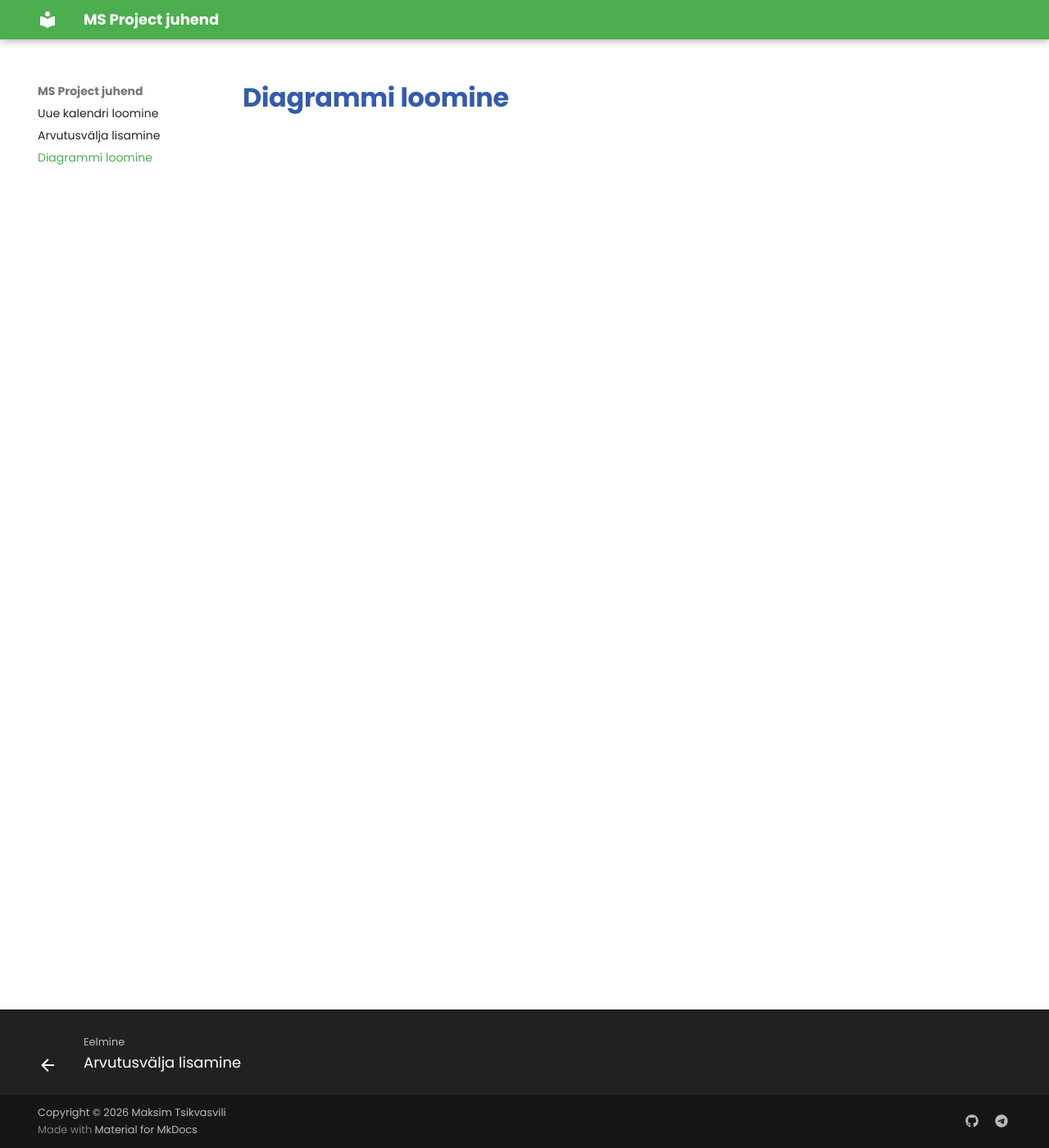
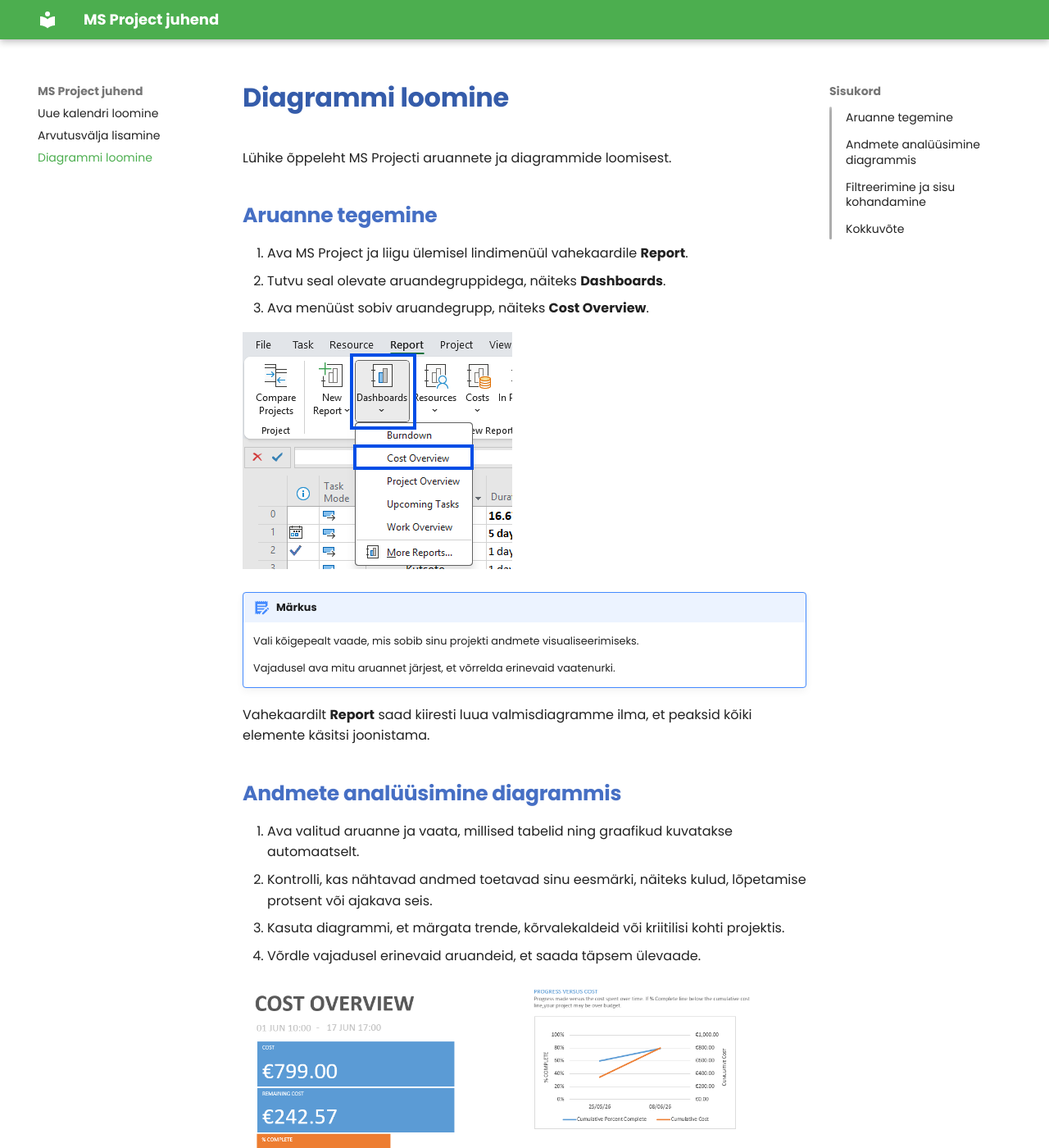
Before and after one commit to maksimts-kool/TA-Kalender, an MkDocs documentation site: the page built from docs/diagramm.md, in a window 1280 px wide and 1400 px high. Shown: the whole window at 82% size. Built offline with MkDocs 1.6.1 and Material for MkDocs 9.7.7, drawn with Linux system fonts in a browser that asks for light colours; some of the changed text lies outside the part shown.

Commit message:
Add arvutusvaljad and diagramm information

```diff
--- a/docs/diagramm.md
+++ b/docs/diagramm.md
@@ -4,3 +4,47 @@
 ---
 
 # <span style="font-weight: 800; color: #355caa;">Diagrammi loomine</span>
+
+Lühike õppeleht MS Projecti aruannete ja diagrammide loomisest.
+
+## <span style="font-weight: 750; color: #466fc4;">Aruanne tegemine</span>
+
+1. Ava MS Project ja liigu ülemisel lindimenüül vahekaardile **Report**.
+2. Tutvu seal olevate aruandegruppidega, näiteks **Dashboards**.
+3. Ava menüüst sobiv aruandegrupp, näiteks **Cost Overview**.
+
+![Aruanne tegemine](images/diagramm1.png)
+
+!!! note "Märkus"
+    Vali kõigepealt vaade, mis sobib sinu projekti andmete visualiseerimiseks.
+
+    Vajadusel ava mitu aruannet järjest, et võrrelda erinevaid vaatenurki.
+
+Vahekaardilt **Report** saad kiiresti luua valmisdiagramme ilma, et peaksid kõiki elemente käsitsi joonistama.
+
+## <span style="font-weight: 750; color: #466fc4;">Andmete analüüsimine diagrammis</span>
+
+1. Ava valitud aruanne ja vaata, millised tabelid ning graafikud kuvatakse automaatselt.
+2. Kontrolli, kas nähtavad andmed toetavad sinu eesmärki, näiteks kulud, lõpetamise protsent või ajakava seis.
+3. Kasuta diagrammi, et märgata trende, kõrvalekaldeid või kriitilisi kohti projektis.
+4. Võrdle vajadusel erinevaid aruandeid, et saada täpsem ülevaade.
+
+![Andmete analüüsimine diagrammis](images/diagramm2.png)
+
+Diagrammid aitavad andmeid kiiremini tõlgendada kui tavaline tabelivaade, sest olulisem info on visuaalselt kohe nähtav.
+
+## <span style="font-weight: 750; color: #466fc4;">Filtreerimine ja sisu kohandamine</span>
+
+1. Ava aruandes **Field List** või muu kohandamise paneel.
+2. Vali, milliseid välju soovid diagrammil näidata.
+3. Lisa või eemalda andmevälju vastavalt sellele, millist infot soovid rõhutada.
+4. Kasuta filtreid, et kuvada näiteks ainult aktiivsed ülesanded või kindla kategooria andmed.
+
+![Filter List](images/diagramm3.png)
+![Diagramm](images/diagramm4.png)
+
+Sisu kohandamine aitab muuta aruande selgemaks ja projektile täpsemalt vastavaks.
+
+## <span style="font-weight: 750; color: #466fc4;">Kokkuvõte</span>
+
+Diagrammi loomine MS Projectis algab sobiva aruande avamisest, jätkub õige aruandetüübi valimisega ning lõpeb andmete kohandamise ja tõlgendamisega. Nii saad projekti seisu esitada arusaadavalt, visuaalselt ja kiiresti loetaval kujul.
--- a/mkdocs.yml
+++ b/mkdocs.yml
@@ -21,6 +21,9 @@
   font:
     text: Poppins
     code: Roboto Mono
+  icon:
+    admonition:
+      note: material/receipt-text-edit
 markdown_extensions:
   - admonition
   - attr_list
```
Also changed, not shown: docs/arvutusvaljad.md (+62 -0 lines), docs/images/arvustus1.png (added), docs/images/arvustus2.png (added), docs/images/arvustus3.png (added), docs/images/arvustus4.png (added), docs/images/diagramm1.png (added), docs/images/diagramm2.png (added), docs/images/diagramm3.png (added), docs/images/diagramm4.png (added).
